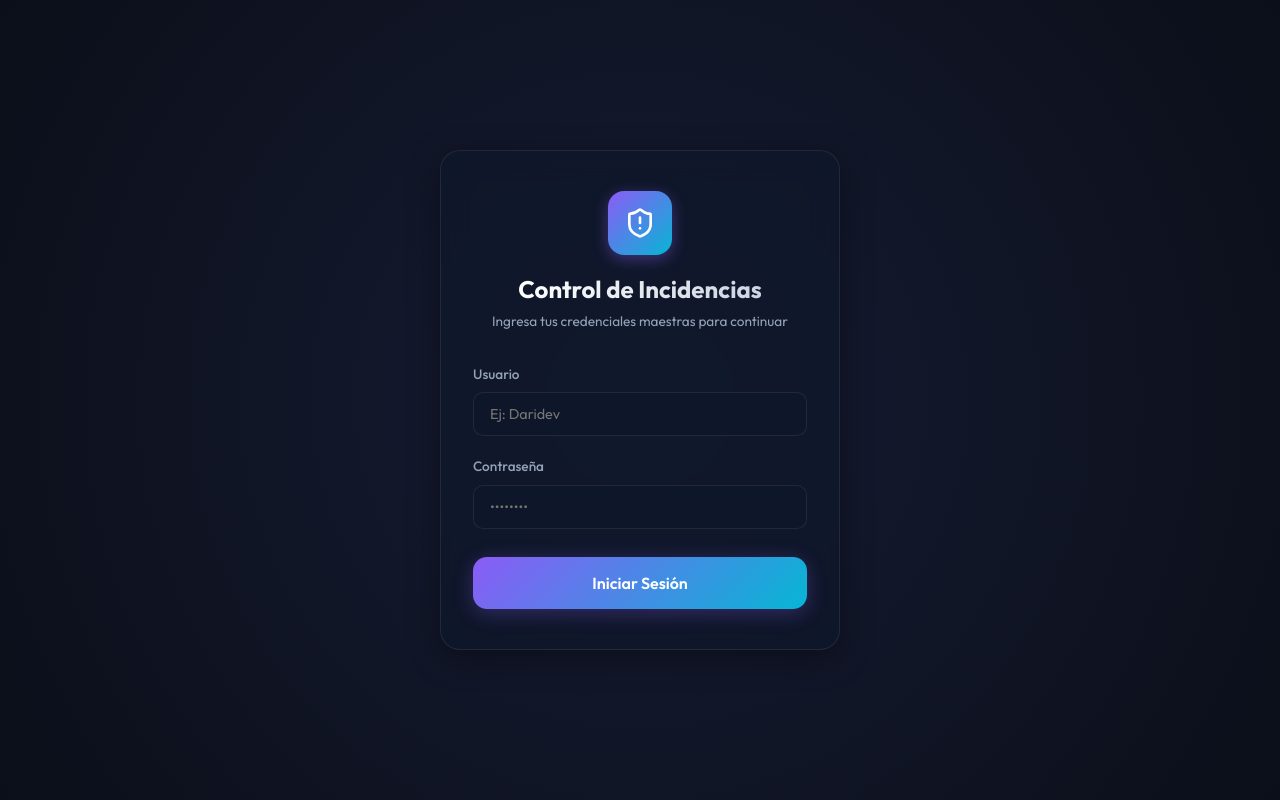
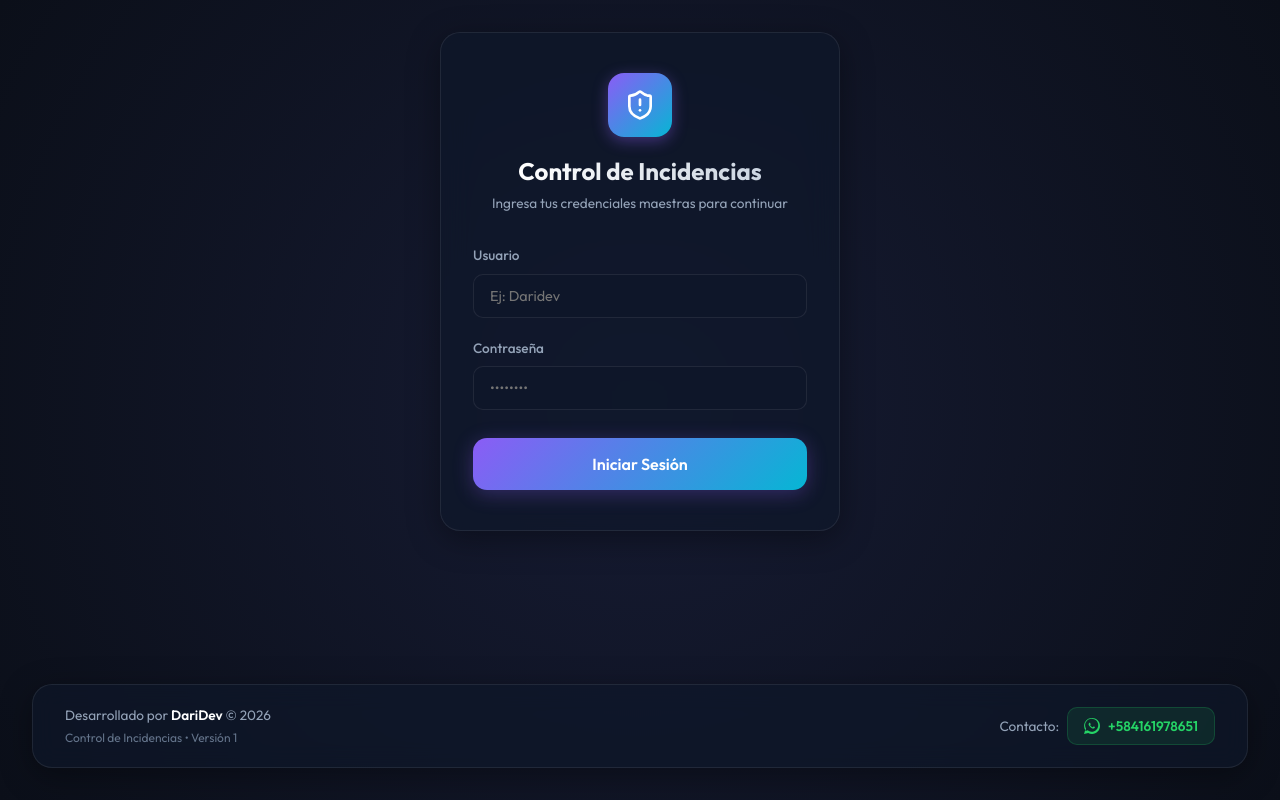
Before and after one commit to Dari22Dev/control-incidencias, a React (Vite) app: page / in a window 1280 px wide. Built offline with nearby package versions, Linux system fonts and the light colour scheme.

Commit message:
feat: implement glassmorphism-themed UI layout and styling for incident control dashboard

```diff
--- a/src/App.jsx
+++ b/src/App.jsx
@@ -14,7 +14,7 @@ import {
   ShieldAlert,
   Info
 } from 'lucide-react';
-import { processIncidencias, isWorkedStatus, getLocalISODate } from './utils/calculator';
+import { processIncidencias } from './utils/calculator';
 
 const MONTH_NAMES = [
   'Enero', 'Febrero', 'Marzo', 'Abril', 'Mayo', 'Junio',
@@ -124,6 +124,71 @@ function CustomDropdown({ label, value, options, onChange, disabled }) {
         </div>
       )}
     </div>
+  );
+}
+
+function Footer() {
+  return (
+    <footer style={{
+      marginTop: 'auto',
+      background: 'var(--bg-glass)',
+      backdropFilter: 'blur(12px)',
+      WebkitBackdropFilter: 'blur(12px)',
+      border: '1px solid var(--border-glass)',
+      borderRadius: '20px',
+      padding: '1.25rem 2rem',
+      boxShadow: 'var(--glass-shadow)',
+      display: 'flex',
+      justifyContent: 'space-between',
+      alignItems: 'center',
+      flexWrap: 'wrap',
+      gap: '1rem',
+      width: '100%',
+      animation: 'fadeIn 0.5s ease',
+      position: 'relative',
+      zIndex: 10
+    }}>
+      <div style={{ display: 'flex', flexDirection: 'column', gap: '0.25rem' }}>
+        <span style={{ fontSize: '0.85rem', color: '#94a3b8' }}>
+          Desarrollado por <strong style={{ color: '#ffffff', fontWeight: '600' }}>DariDev</strong> &copy; 2026
+        </span>
+        <span style={{ fontSize: '0.75rem', color: '#64748b' }}>
+          Control de Incidencias • Versión 1
+        </span>
+      </div>
+
+      <div style={{ display: 'flex', alignItems: 'center', gap: '0.5rem' }}>
+        <span style={{ fontSize: '0.85rem', color: '#94a3b8' }}>Contacto:</span>
+        <a
+          href="https://wa.me/584161978651"
+          target="_blank"
+          rel="noopener noreferrer"
+          style={{
+            display: 'inline-flex',
+            alignItems: 'center',
+            gap: '0.5rem',
+            padding: '0.5rem 1rem',
+            borderRadius: '10px',
+            background: 'rgba(37, 211, 102, 0.1)',
+            border: '1px solid rgba(37, 211, 102, 0.2)',
+            color: '#25D366',
+            textDecoration: 'none',
+            fontSize: '0.85rem',
+            fontWeight: '600',
+            transition: 'all 0.3s ease'
+          }}
+          className="whatsapp-contact-link"
+        >
+          <svg
+            style={{ width: '16px', height: '16px', fill: 'currentColor' }}
+            viewBox="0 0 24 24"
+          >
+            <path d="M.057 24l1.687-6.163c-1.041-1.804-1.588-3.849-1.587-5.946C.06 5.348 5.397.01 12.008.01c3.202.001 6.212 1.246 8.477 3.514 2.266 2.268 3.507 5.28 3.505 8.484-.004 6.657-5.34 11.997-11.953 11.997-2.005-.001-3.973-.502-5.724-1.455L0 24zm6.59-4.846c1.6.95 3.188 1.449 4.825 1.451 5.436 0 9.86-4.37 9.864-9.799.002-2.63-1.023-5.101-2.885-6.968C16.63 1.97 14.152.946 11.517.946c-5.44 0-9.866 4.372-9.87 9.802 0 1.814.48 3.59 1.39 5.169l-.95 3.473 3.56-.934zM16.621 13.568c-.27-.135-1.597-.788-1.848-.88-.25-.091-.433-.135-.615.135-.183.27-.707.88-.867 1.062-.16.183-.32.203-.59.068-1.523-.762-2.482-1.282-3.44-2.933-.254-.438.254-.407.727-1.353.079-.162.04-.304-.02-.439-.06-.135-.513-1.233-.7-1.69-.183-.448-.37-.387-.514-.395-.133-.007-.285-.008-.438-.008-.153 0-.402.058-.613.286-.212.228-.809.79-.809 1.927 0 1.137.828 2.235.942 2.387.114.152 1.63 2.49 3.95 3.49.55.237 1.002.39 1.343.498.552.176 1.053.151 1.448.092.44-.066 1.353-.553 1.543-1.085.19-.53.19-.986.133-1.082-.057-.096-.212-.152-.482-.288z"/>
+          </svg>
+          <span>+584161978651</span>
+        </a>
+      </div>
+    </footer>
   );
 }
 
@@ -789,6 +854,8 @@ function App() {
           </form>
         </div>
 
+        <Footer />
+
         <div className="toast-container">
           {toasts.map(toast => (
             <div key={toast.id} className={`toast toast-${toast.type}`}>
@@ -1445,6 +1512,8 @@ function App() {
       </div>
       )}
 
+      <Footer />
+
       {/* Floating Toast Notification Area */}
       <div className="toast-container">
         {toasts.map(t => (
--- a/src/index.css
+++ b/src/index.css
@@ -869,3 +869,14 @@ td {
     transform: translateY(0) scaleY(1);
   }
 }
+
+.whatsapp-contact-link {
+  transition: all 0.3s cubic-bezier(0.4, 0, 0.2, 1) !important;
+}
+
+.whatsapp-contact-link:hover {
+  background: rgba(37, 211, 102, 0.2) !important;
+  border-color: rgba(37, 211, 102, 0.5) !important;
+  box-shadow: 0 0 12px rgba(37, 211, 102, 0.3);
+  transform: translateY(-1px);
+}
```
